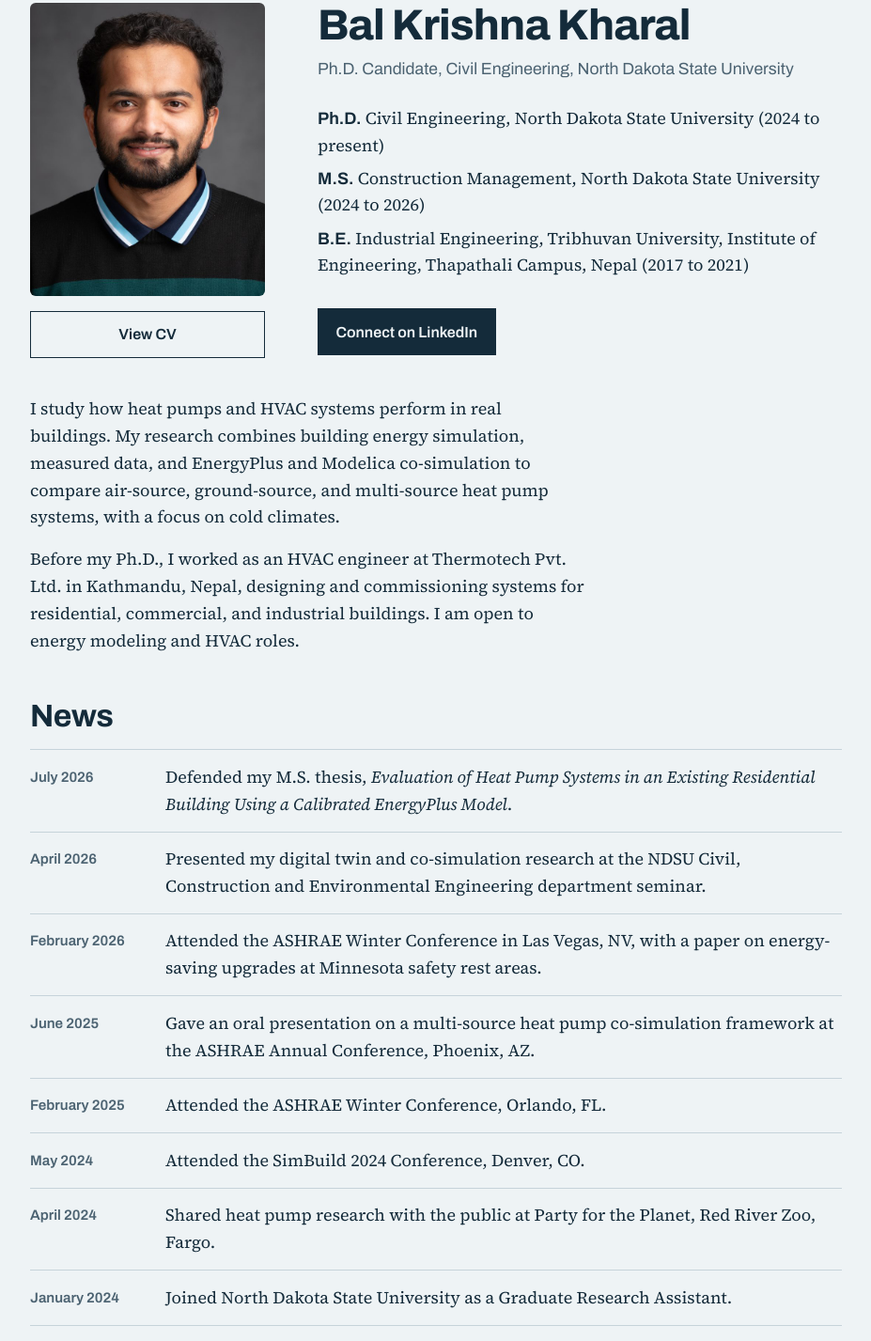
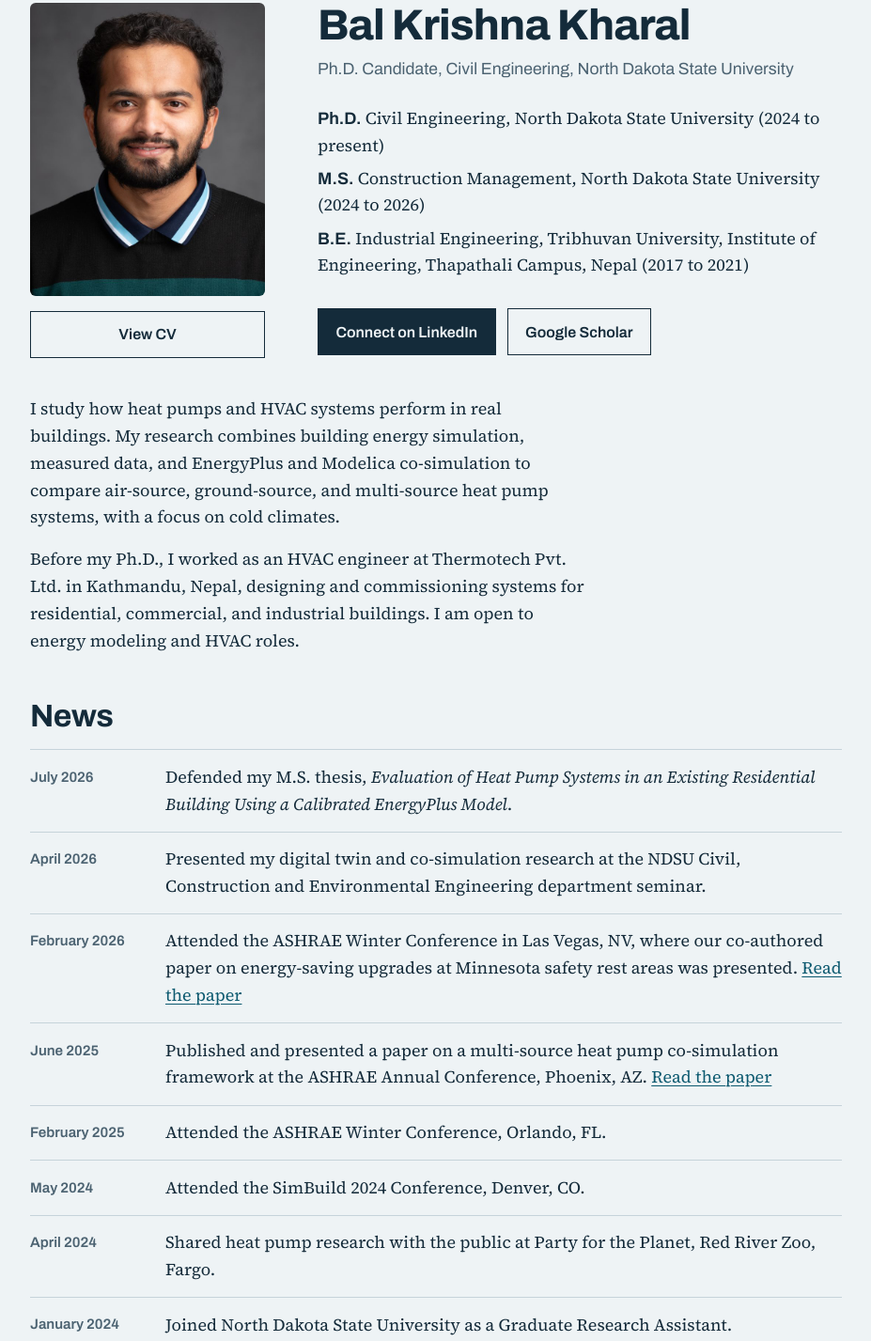
Before and after one commit to Balkharal/BalKharal.github.io, a plain HTML site: page index.html in a window 1280 px wide. Shown: the part 131-1558 px from the top of the page at 94% size, without its empty margins (176-1103 px from the left). Drawn offline with Linux system fonts and the light colour scheme.

Commit message:
Add files via upload

```diff
--- a/index.html
+++ b/index.html
@@ -161,6 +161,7 @@ h3 {
 .pubs { list-style: none; margin: 0; padding: 0; }
 .pubs li + li { margin-top: 1.1rem; }
 .pubs cite { font-style: italic; }
+.pubs a, .news a { overflow-wrap: anywhere; }
 .list-title { margin: 2.5rem 0 1rem; font-size: 1.3rem; }
 .band > div > .list-title:first-child { margin-top: 0; }
 
@@ -307,6 +308,7 @@ footer {
       </ul>
       <div class="actions">
         <a class="btn primary" href="https://www.linkedin.com/in/bal-krishna-kharal-b3676816a">Connect on LinkedIn</a>
+        <a class="btn" href="https://scholar.google.com/citations?user=O5dIm5sAAAAJ&amp;hl=en" target="_blank" rel="noopener">Google Scholar</a>
       </div>
     </div>
   </div>
@@ -321,8 +323,8 @@ footer {
     <ul>
       <li><time>July 2026</time><span>Defended my M.S. thesis, <cite>Evaluation of Heat Pump Systems in an Existing Residential Building Using a Calibrated EnergyPlus Model</cite>.</span></li>
       <li><time>April 2026</time><span>Presented my digital twin and co-simulation research at the NDSU Civil, Construction and Environmental Engineering department seminar.</span></li>
-      <li><time>February 2026</time><span>Attended the ASHRAE Winter Conference in Las Vegas, NV, with a paper on energy-saving upgrades at Minnesota safety rest areas.</span></li>
-      <li><time>June 2025</time><span>Gave an oral presentation on a multi-source heat pump co-simulation framework at the ASHRAE Annual Conference, Phoenix, AZ.</span></li>
+      <li><time>February 2026</time><span>Attended the ASHRAE Winter Conference in Las Vegas, NV, where our co-authored paper on energy-saving upgrades at Minnesota safety rest areas was presented. <a href="https://doi.org/10.63044/w26xia148" target="_blank" rel="noopener">Read the paper</a></span></li>
+      <li><time>June 2025</time><span>Published and presented a paper on a multi-source heat pump co-simulation framework at the ASHRAE Annual Conference, Phoenix, AZ. <a href="https://doi.org/10.63044/s25dev35" target="_blank" rel="noopener">Read the paper</a></span></li>
       <li><time>February 2025</time><span>Attended the ASHRAE Winter Conference, Orlando, FL.</span></li>
       <li><time>May 2024</time><span>Attended the SimBuild 2024 Conference, Denver, CO.</span></li>
       <li><time>April 2024</time><span>Shared heat pump research with the public at Party for the Planet, Red River Zoo, Fargo.</span></li>
@@ -414,8 +416,8 @@ footer {
     <div>
       <h3 class="list-title">Publications</h3>
       <ul class="pubs">
-        <li>Kharal, B. K., et al. (2026). Energy-Saving Potential of Sustainable Energy Building Upgrades at Safety Rest Areas in Minnesota. <cite>ASHRAE Winter Conference</cite>, Las Vegas, NV.</li>
-        <li>Kharal, B. K., et al. (2025). Development of a Multi-Source Heat Pump System Using EnergyPlus/Modelica Co-Simulation Framework for Residential Buildings. <cite>ASHRAE Annual Conference</cite>, Phoenix, AZ.</li>
+        <li>Kharal, B. K., et al. (2026). Energy-Saving Potential of Sustainable Energy Building Upgrades at Safety Rest Areas in Minnesota. <cite>ASHRAE Winter Conference</cite>, Las Vegas, NV. <a href="https://doi.org/10.63044/w26xia148" target="_blank" rel="noopener">doi.org/10.63044/w26xia148</a></li>
+        <li>Kharal, B. K., et al. (2025). Development of a Multi-Source Heat Pump System Using EnergyPlus/Modelica Co-Simulation Framework for Residential Buildings. <cite>ASHRAE Annual Conference</cite>, Phoenix, AZ. <a href="https://doi.org/10.63044/s25dev35" target="_blank" rel="noopener">doi.org/10.63044/s25dev35</a></li>
         <li>Kharal, B. K. Energy Recovery Ventilation. <cite>Industrial Vision</cite>, Vol. 8.</li>
       </ul>
 
@@ -528,6 +530,7 @@ footer {
     <h2>Contact</h2>
     <div>
       <p>The best way to reach me is on <a href="https://www.linkedin.com/in/bal-krishna-kharal-b3676816a">LinkedIn</a>.</p>
+      <p>You can find my publications on <a href="https://scholar.google.com/citations?user=O5dIm5sAAAAJ&amp;hl=en" target="_blank" rel="noopener">Google Scholar</a>.</p>
     </div>
   </section>
 
@@ -705,7 +708,7 @@ footer {
   function tick() {
     if (!paused && !hovering && !home.hidden && !document.hidden) draw(at + 1, true);
   }
-  function restart() { clearInterval(timer); if (photos.length > 1) timer = setInterval(tick, 5000); }
+  function restart() { clearInterval(timer); if (photos.length > 1) timer = setInterval(tick, 3500); }
 
   photos.forEach(function (p, k) {
     var d = document.createElement('button');
```
